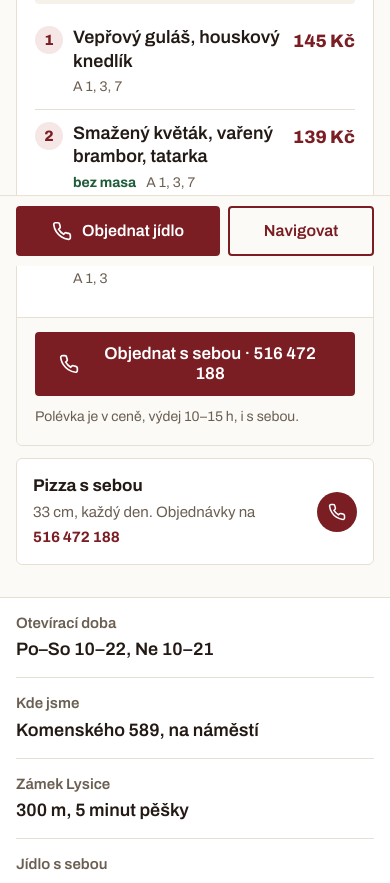
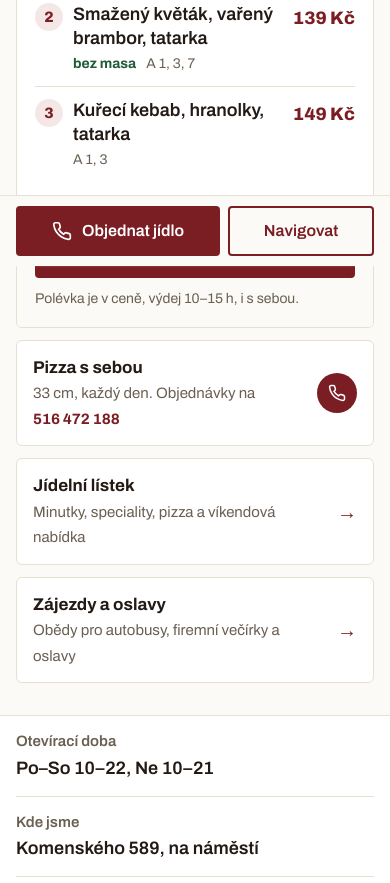
Before and after one commit to JarekHomolka/restaurace-navrh, a plain HTML site: page uvod.html in a window 390 px wide. Shown: the part 656-1539 px from the top of the page. Drawn offline with nearby package versions, Linux system fonts and the light colour scheme.

Commit message:
Úvod na mobilu: menu, pizza, lístek, zájezdy
Co-Authored-By: Claude Opus 5.5 <noreply@anthropic.com>

```diff
--- a/uvod.html
+++ b/uvod.html
@@ -48,7 +48,6 @@
           <a class="btn" href="skupiny.html">Zájezdy a oslavy</a>
           <a class="btn obrys" href="listek.html">Jídelní lístek</a>
         </div>
-        <a class="zajezdy-odkaz" href="skupiny.html"><div><b>Zájezdy a oslavy</b><span>Obědy pro autobusy, firemní večírky a oslavy</span></div></a>
         <a class="pizza-odkaz pizza-pc" href="tel:+420516472188"><div><b>Pizza s sebou</b><span>33 cm, každý den. Objednávky na <span class="num">516 472 188</span></span></div><span class="pizza-tel"><svg viewBox="0 0 24 24" fill="none" stroke="currentColor" stroke-width="2" aria-hidden="true"><path d="M22 16.9v3a2 2 0 0 1-2.2 2 19.8 19.8 0 0 1-8.6-3.1 19.5 19.5 0 0 1-6-6A19.8 19.8 0 0 1 2.1 4.2 2 2 0 0 1 4.1 2h3a2 2 0 0 1 2 1.7c.1.9.4 1.8.7 2.7a2 2 0 0 1-.5 2.1L8 9.8a16 16 0 0 0 6 6l1.3-1.3a2 2 0 0 1 2.1-.4c.9.3 1.8.6 2.7.7a2 2 0 0 1 1.7 2z"/></svg></span></a>
         <dl class="uvod-fakta">
           <div><dt>10–15 h</dt><dd>obědy každý všední den</dd></div>
@@ -62,6 +61,8 @@
           <p class="karta-prazdna">Načítáme menu…</p>
         </article>
           <a class="pizza-odkaz pizza-mobil" href="tel:+420516472188"><div><b>Pizza s sebou</b><span>33 cm, každý den. Objednávky na <span class="num">516 472 188</span></span></div><span class="pizza-tel"><svg viewBox="0 0 24 24" fill="none" stroke="currentColor" stroke-width="2" aria-hidden="true"><path d="M22 16.9v3a2 2 0 0 1-2.2 2 19.8 19.8 0 0 1-8.6-3.1 19.5 19.5 0 0 1-6-6A19.8 19.8 0 0 1 2.1 4.2 2 2 0 0 1 4.1 2h3a2 2 0 0 1 2 1.7c.1.9.4 1.8.7 2.7a2 2 0 0 1-.5 2.1L8 9.8a16 16 0 0 0 6 6l1.3-1.3a2 2 0 0 1 2.1-.4c.9.3 1.8.6 2.7.7a2 2 0 0 1 1.7 2z"/></svg></span></a>
+          <a class="zajezdy-odkaz" href="listek.html"><div><b>Jídelní lístek</b><span>Minutky, speciality, pizza a víkendová nabídka</span></div></a>
+          <a class="zajezdy-odkaz" href="skupiny.html"><div><b>Zájezdy a oslavy</b><span>Obědy pro autobusy, firemní večírky a oslavy</span></div></a>
       </div>
     </div>
   </section>
```
